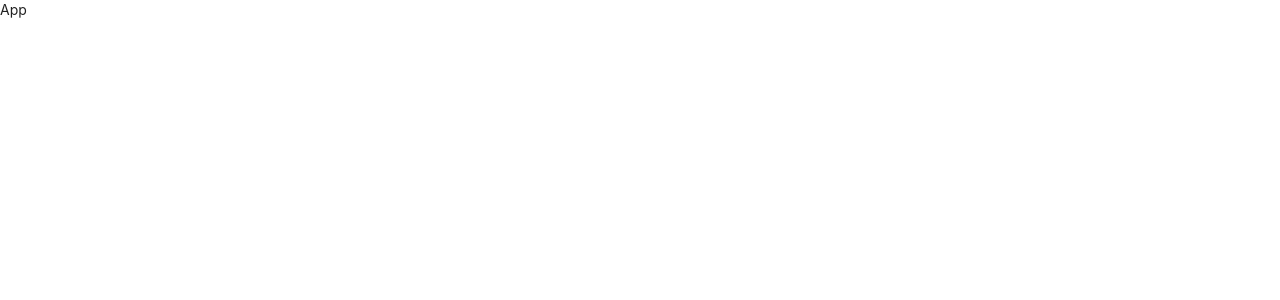
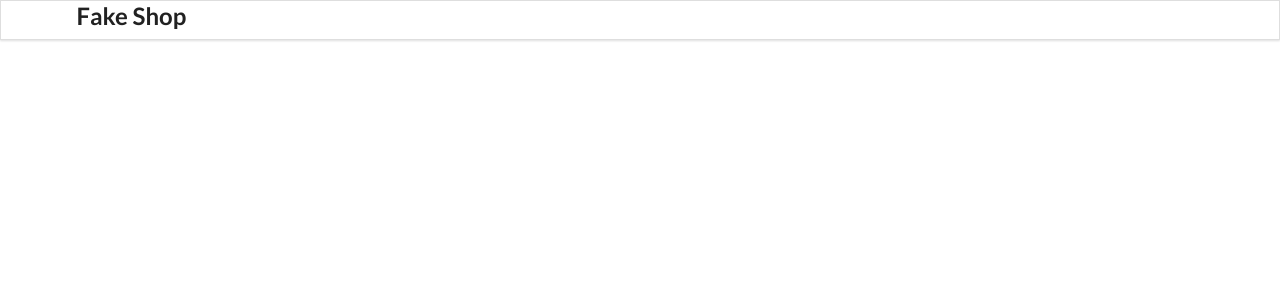
Before and after one commit to Chimoha31/CICCC-Pre-Project, a React (Create React App) app: page / in a window 1280 px wide. Shown: the top 300 px of the page. Built offline with nearby package versions, Linux system fonts and the light colour scheme.

Commit message:
Cretaed All  components

```diff
--- a/src/App.js
+++ b/src/App.js
@@ -1,10 +1,11 @@
 import React from 'react';
 import './App.css';
+import Header from './components/Header';
 
 const App = () => {
   return (
     <div>
-      App
+      <Header />
     </div>
   )
 }
--- /dev/null
+++ b/src/components/Header.js
@@ -0,0 +1,13 @@
+import React from 'react'
+
+const Header = () => {
+  return (
+    <div className="ui fixed menu">
+      <div className="ui container center">
+        <h2>Fake Shop</h2>
+      </div>
+    </div>
+  )
+}
+
+export default Header
```
Also changed, not shown: src/components/ProductComponent.js (added, +11 -0 lines), src/components/ProductDetail.js (added, +11 -0 lines), src/components/ProductList.js (added, +11 -0 lines).
